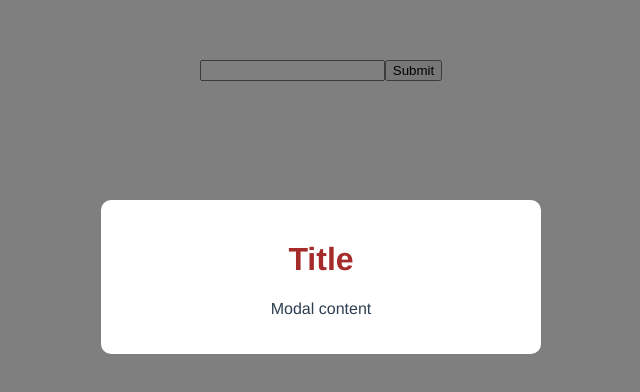
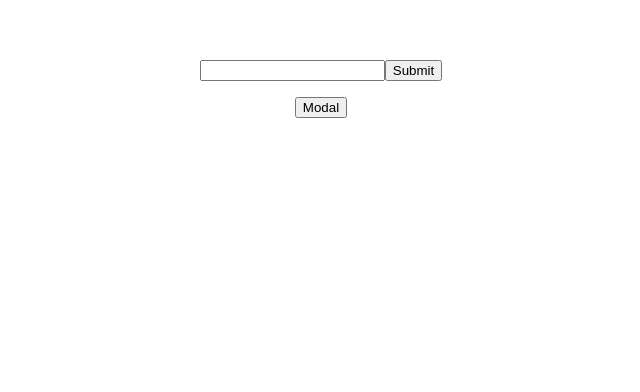
Before and after one commit to ayushman-git/vuejs-modal-L, a Vue app: page / in a window 1280 px wide. Shown: the top 392 px of the page, without its empty margins (319-959 px from the left). Built offline with nearby package versions, Linux system fonts and the light colour scheme.

Commit message:
implement props and emits

```diff
--- a/src/App.vue
+++ b/src/App.vue
@@ -2,7 +2,14 @@
   <input type="text" ref="name" />
   <button @click="submit">Submit</button>
   <p>{{ name }}</p>
-  <Modal />
+  <button @click="toggleModal">Modal</button>
+  <Modal
+    @close="toggleModal"
+    v-if="showModal"
+    :header="header"
+    :content="content"
+    :theme="theme"
+  />
 </template>
 
 <script>
@@ -13,9 +20,16 @@ export default {
   data() {
     return {
       name: "",
+      header: "Header for modal",
+      content: "This is the content inside modal",
+      theme: "violet",
+      showModal: false,
     };
   },
   methods: {
+    toggleModal() {
+      this.showModal = !this.showModal;
+    },
     submit() {
       const { name } = this.$refs;
       this.name = name.value;
@@ -27,5 +41,4 @@ export default {
 </script>
 
 <style>
-
 </style>
--- a/src/components/Modal.vue
+++ b/src/components/Modal.vue
@@ -1,8 +1,8 @@
 <template>
-  <div class="backdrop">
-    <div class="modal">
-      <h1>Title</h1>
-      <p>Modal content</p>
+  <div class="backdrop" @click="closeModal">
+    <div class="modal" :class="{ diff: theme === 'violet' }">
+      <h1>{{ header }}</h1>
+      <p>{{ content }}</p>
     </div>
   </div>
 </template>
@@ -10,6 +10,12 @@
 <script>
 export default {
   name: "Modal",
+  props: ["content", "header", "theme"],
+  methods: {
+    closeModal() {
+      this.$emit('close')
+    }
+  }
 };
 </script>
 
@@ -24,7 +30,7 @@ export default {
 .backdrop {
   top: 0;
   position: fixed;
-    background: rgba(0,0,0,0.5);
+  background: rgba(0, 0, 0, 0.5);
   width: 100%;
   height: 100%;
 }
@@ -32,4 +38,13 @@ export default {
 h1 {
   color: brown;
 }
+
+.diff {
+  background-color: purple;
+  color: white;
+}
+
+.diff > h1 {
+  color: white;
+}
 </style>
```
Lines whose indentation alone changed are shown as unchanged.
